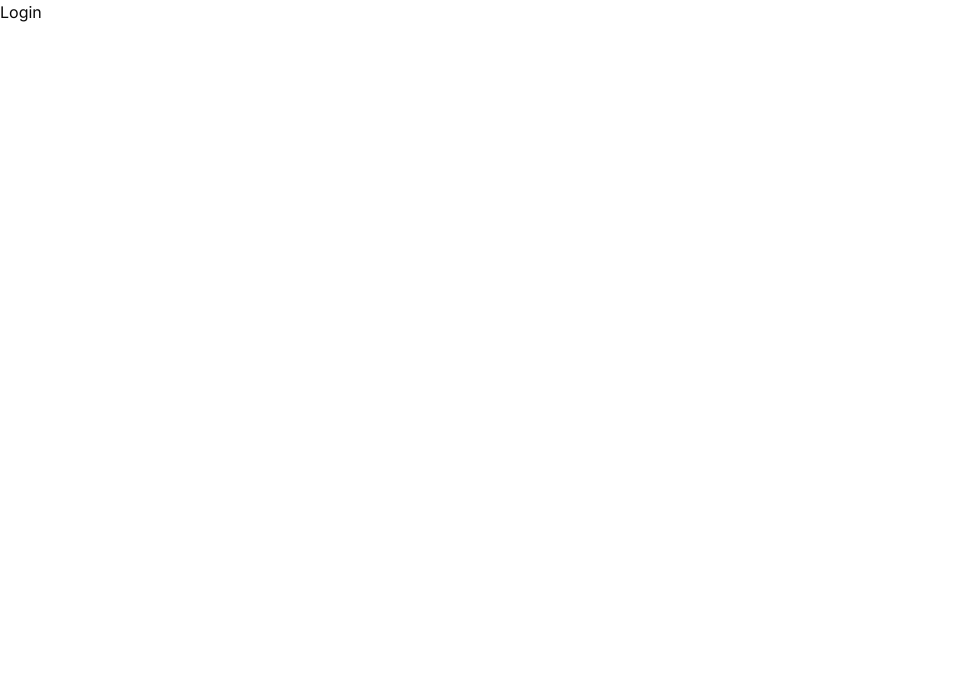
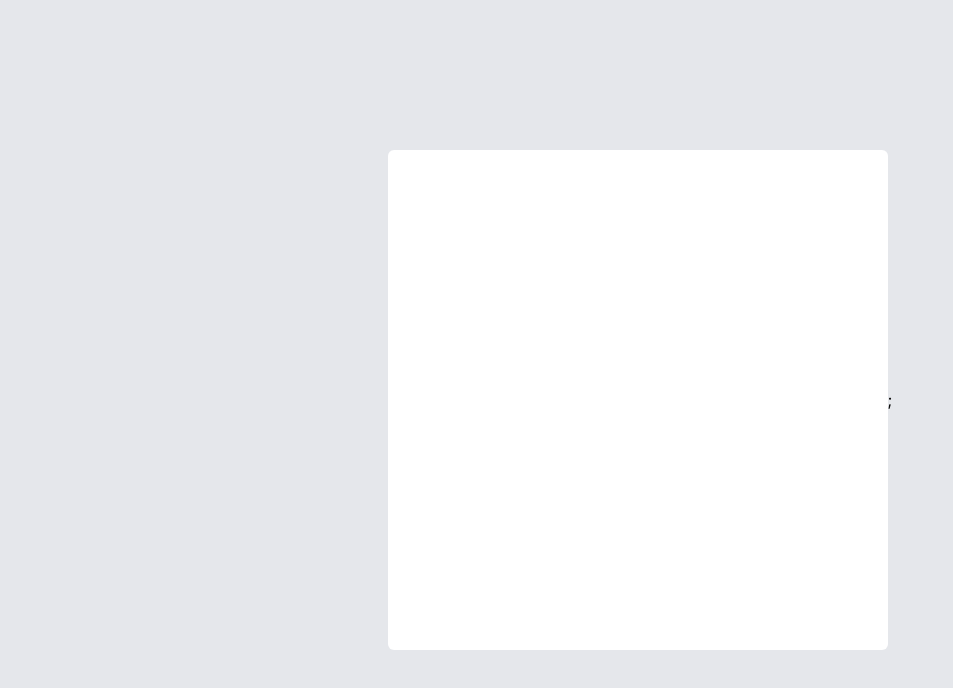
Before and after one commit to Intplus-Tech/storefront-admin, a Next.js app: page /login in a window 1280 px wide. Shown: the top 688 px of the page, without its empty margins (0-953 px from the left). Built offline with nearby package versions, Linux system fonts and the light colour scheme.

Commit message:
added the login box

```diff
--- a/app/(auth)/login/page.tsx
+++ b/app/(auth)/login/page.tsx
@@ -1,5 +1,9 @@
 const Login = () => {
-  return <div>Login</div>;
+  return (
+    <div className="flex h-screen bg-gray-200 items-center justify-center">
+      <div className="w-[500px] h-[500px] bg-white rounded-md"></div>;
+    </div>
+  );
 };
 
 export default Login;
```
